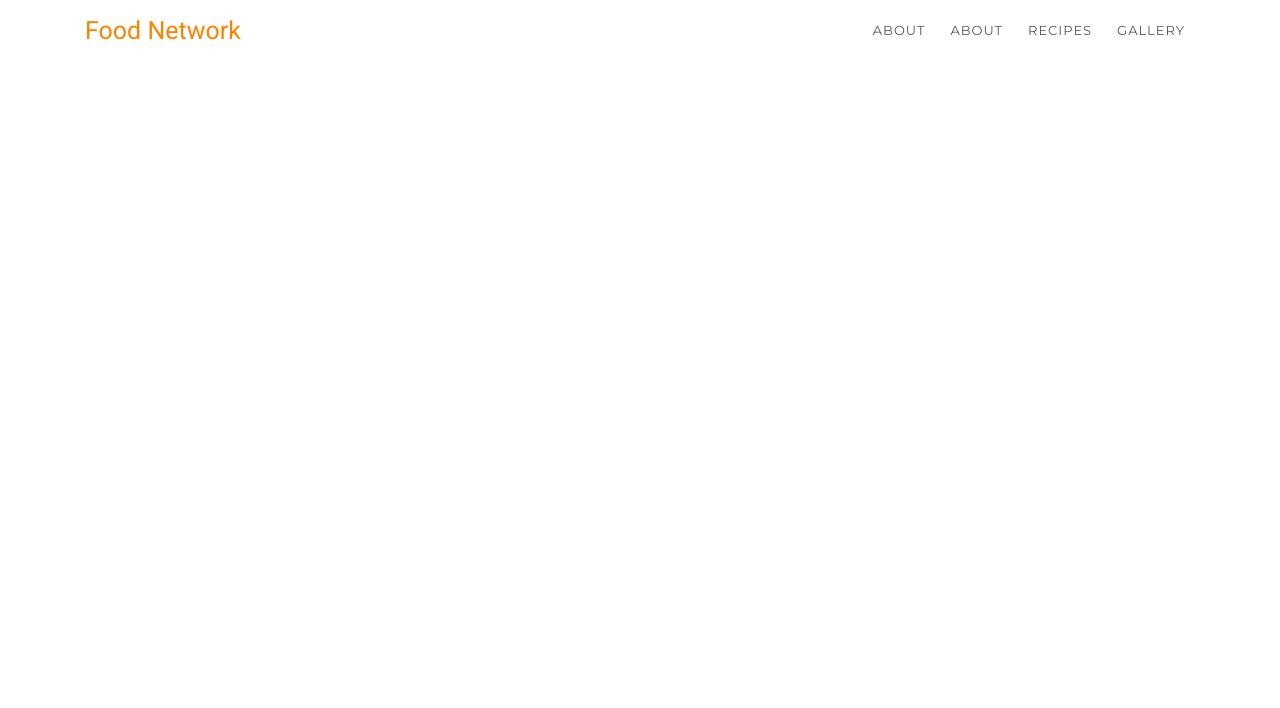
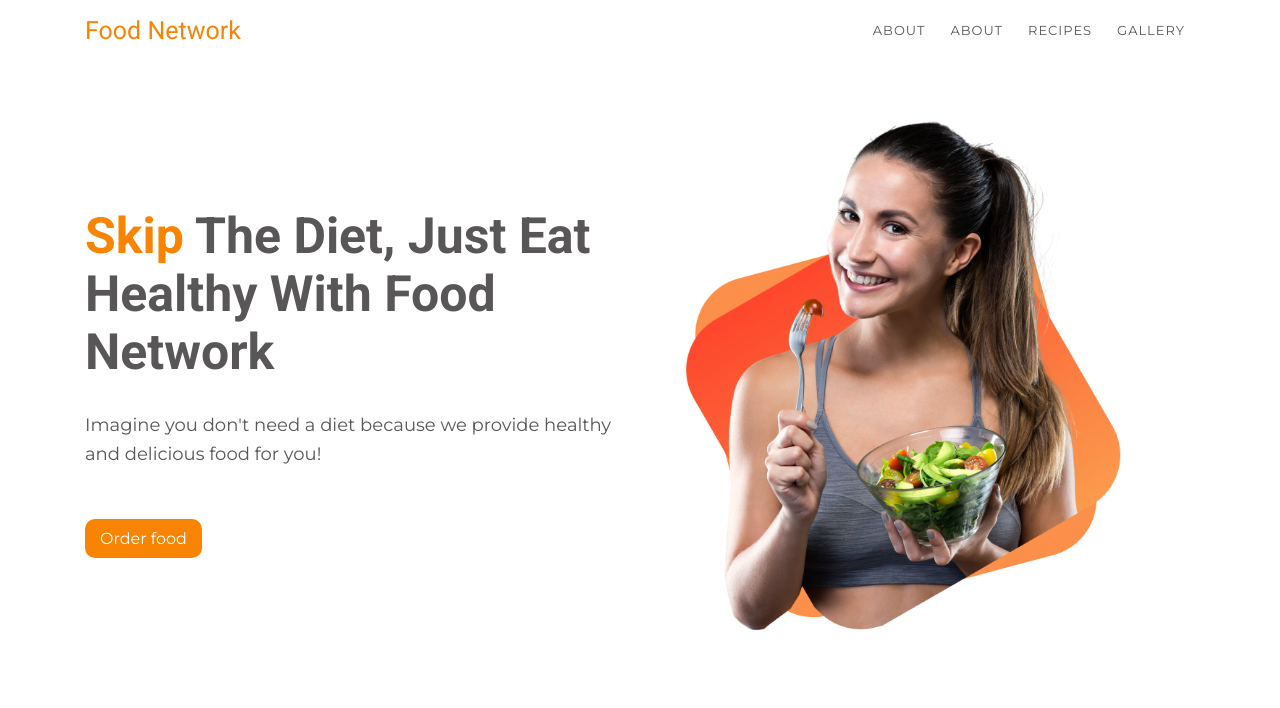
Before and after one commit to mehedih20/food-network, a plain HTML site: page index.html in a window 1280 px wide. Drawn offline with Linux system fonts and the light colour scheme.

Commit message:
hero done

```diff
--- a/index.html
+++ b/index.html
@@ -36,5 +36,24 @@
         </div>
       </div>
     </nav>
+    <section class="section-hero">
+      <div class="container">
+        <div class="hero-container">
+          <div class="hero-text">
+            <h1 class="hero-text-title">
+              <span>Skip</span> The Diet, Just Eat Healthy With Food Network
+            </h1>
+            <p>
+              Imagine you don't need a diet because we provide healthy and
+              delicious food for you!
+            </p>
+            <a href="#" class="link"> Order food </a>
+          </div>
+          <div class="hero-img">
+            <img src="img/Person1.png" alt="hero-img" />
+          </div>
+        </div>
+      </div>
+    </section>
   </body>
 </html>
--- a/style.css
+++ b/style.css
@@ -16,6 +16,8 @@ html {
 body {
   font-size: 1.5rem;
   font-family: var(--font-mons);
+  overflow-x: hidden;
+  color: rgb(88, 86, 86);
 }
 
 /* ------------------------------- */
@@ -33,6 +35,14 @@ li {
   max-width: 1140px;
   margin: 0 auto;
   padding: 0 1.5rem;
+}
+
+.link {
+  color: #fff;
+  padding: 1rem 1.5rem;
+  font-size: 1.6rem;
+  background: #f98404;
+  border-radius: 1rem;
 }
 
 /* ----------------------------------- */
@@ -58,8 +68,37 @@ li {
   padding: 0.7rem 1rem;
   margin-left: 0.5rem;
   font-family: var(--font-mons);
-  color: rgb(88, 86, 86);
   font-size: 1.3rem;
   letter-spacing: 1px;
   text-transform: uppercase;
+  color: inherit;
 }
+
+/* ------------- Hero ------------- */
+
+.hero-container {
+  display: grid;
+  grid-template-columns: repeat(auto-fit, minmax(30rem, 1fr));
+  gap: 5rem;
+  align-items: center;
+  padding: 5rem 0;
+}
+
+.hero-text-title {
+  font-size: 5rem;
+  font-family: var(--font-rob);
+  margin-bottom: 3rem;
+}
+.hero-text-title span {
+  color: #f98404;
+}
+
+.hero-text p {
+  font-size: 1.8rem;
+  line-height: 1.6;
+  margin-bottom: 5rem;
+}
+
+.hero-img img {
+  width: 90%;
+}
```
